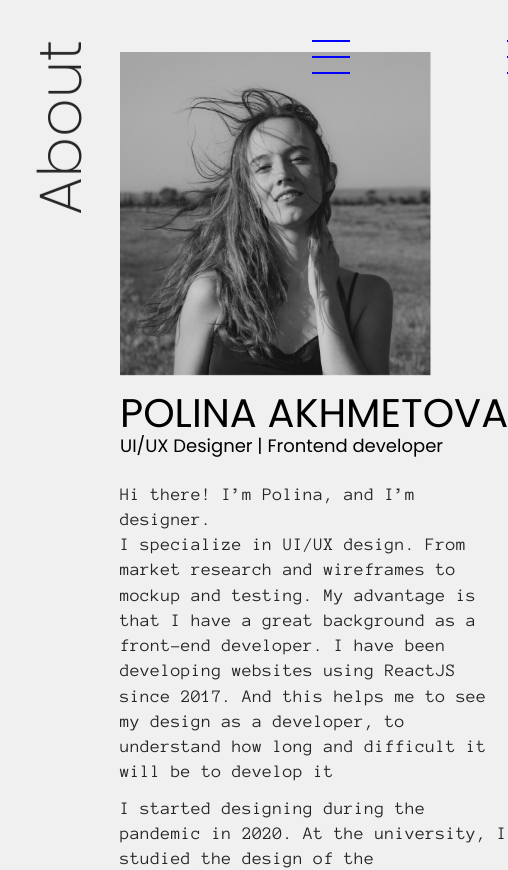
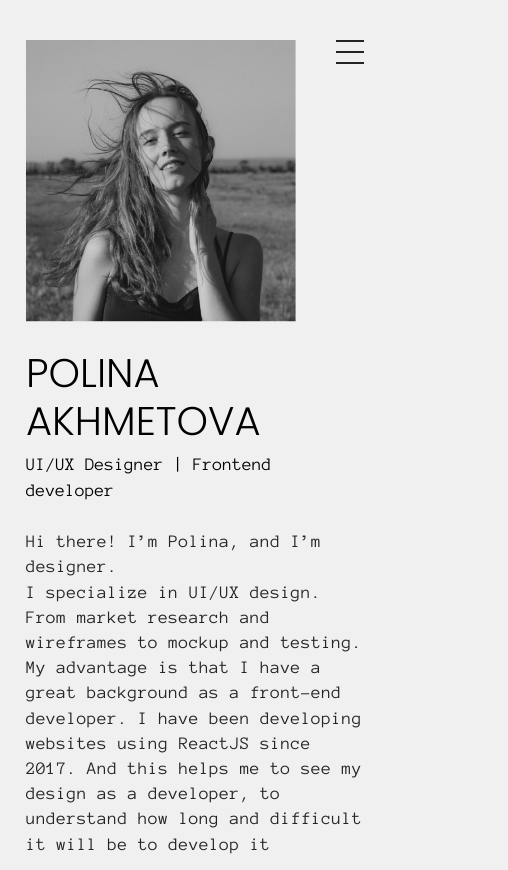
Before and after one commit to an4morph/an4morph.github.io, a React (Create React App) app: page / in a window 390 px wide. Shown: the top 870 px of the page, 508 px wide, since content can reach past the window. Built offline with nearby package versions, Linux system fonts and the light colour scheme.

Commit message:
responsive about

```diff
--- a/public/index.html
+++ b/public/index.html
@@ -7,7 +7,7 @@
 
     <link rel="preconnect" href="https://fonts.googleapis.com">
     <link rel="preconnect" href="https://fonts.gstatic.com" crossorigin>
-    <link href="https://fonts.googleapis.com/css2?family=Anonymous+Pro&family=Poppins:wght@200;400&display=swap" rel="stylesheet">
+    <link href="https://fonts.googleapis.com/css2?family=Anonymous+Pro:wght@400;700&family=Poppins:wght@200;300;400;800;900&display=swap" rel="stylesheet">
 
     <meta
       name="description"
--- a/src/components/about-block/index.tsx
+++ b/src/components/about-block/index.tsx
@@ -1,5 +1,5 @@
 import Photo1 from "../../assets/img/polina-1.png"
-import { Container, FirstLine, FirstText, Job, MiddleTitle, Name, SecondLine, SecondText, ThirdText, Title, TopTitle } from "./styled"
+import { Container, FirstLine, FirstText, Job, MiddleTitle, Name, SecondLine, SecondText, ThirdText, TopTitle } from "./styled"
 
 const TitleBlock = ({ top }: { top?: boolean }) => {
   const TitleWrap = top ? TopTitle : MiddleTitle
--- a/src/components/about-block/styled.ts
+++ b/src/components/about-block/styled.ts
@@ -8,17 +8,20 @@ export const Container = styled.div`
 
   & img {
     width: 80%;
-    margin-top: 3vw;
+    margin-top: 0;
     margin-left: 0;
     align-self: self-start;
 
     @media ${media.tabletM} {
-      width: 24vw;
+      width: 21vw;
+      margin-top: 4vw;
+      margin-left: 5vw;
     }
 
     @media ${media.desktop} {
-      width: 24vw;
+      width: 21vw;
       margin-left: 6vw;
+      margin-top: 3vw;
     }
   }
 
@@ -57,18 +60,9 @@ export const SecondLine = styled.div`
   }
 `
 
-export const Title = styled.div`
-  font-family: ${({ theme }) => theme.fonts.primary};
-  margin-top: 3.6vw;
-  margin-left: 0;
-
-  @media ${media.desktop} {
-    margin-left: 2vw;
-  }
-`
-
-export const TopTitle = styled(Title)`
+export const TopTitle = styled.div`
   display: block;
+  margin-top: 6vw;
 
   @media ${media.tabletM} {
     display: none;
@@ -78,38 +72,47 @@ export const TopTitle = styled(Title)`
   }
 `
 
-export const MiddleTitle = styled(Title)`
+export const MiddleTitle = styled.div`
   display: none;
 
   @media ${media.tabletM} {
     display: block;
+    margin-top: 5.8vw;
   }
   @media ${media.desktop} {
     display: block;
+    margin-top: 4vw;
+    margin-left: 2vw;
   }
 `
 
 export const Name = styled.div`
+  font-family: ${({ theme }) => theme.fonts.primary};
   font-size: 40px;
   text-transform: uppercase;
-  line-height: 40px;
-  white-space: nowrap;
-  margin-bottom: 1.2vw;
+  line-height: 120%;
+  margin-bottom: 2vw;
+  font-weight: 300;
 
+  @media ${media.tabletM} {
+    margin-bottom: 1vw;
+  }
   @media ${media.desktop} {
-    font-size: 4vw;
-    line-height: 4vw;
+    font-size: 3.2vw;
+    line-height: 3.2vw;
+    white-space: nowrap;
+    margin-bottom: 1vw;
   }
 `
 
 export const Job = styled.div`
   font-size: 18px;
-  line-height: 18px;
-  white-space: nowrap;
+  line-height: 140%;
 
   @media ${media.desktop} {
-    font-size: 1.4vw;
-    line-height: 1.4vw;
+    font-size: 1.2vw;
+    line-height: 1.2vw;
+    white-space: nowrap;
   }
 `
 
@@ -120,7 +123,7 @@ export const FirstText = styled.p`
   margin-right: 0;
 
   @media ${media.tabletM} {
-    margin-left: 4.6vw;
+    margin-left: 5.7vw;
   }
 
   @media ${media.desktop} {
@@ -132,18 +135,24 @@ export const FirstText = styled.p`
 export const SecondText = styled.p`
   width: 100%;
   margin-left: 0;
-  margin-top: 3vw;
+  margin-top: 6vw;
+
+  @media ${media.tabletM} {
+    width: 80%;
+    margin-left: 4.8vw;
+  }
 
   @media ${media.desktop} {
-    margin-left: 10vw;
+    margin-left: 12vw;
+    margin-top: 2vw;
   }
 `
 
 export const ThirdText = styled.p`
   width: 100%;
   margin-left: 0;
-  margin-top: 3vw;
-  margin-bottom: 3vw;
+  margin-top: 6vw;
+  margin-bottom: 6vw;
 
   @media ${media.tabletM} {
     width: auto;
--- a/src/components/burger/styled.ts
+++ b/src/components/burger/styled.ts
@@ -1,22 +1,45 @@
 import styled from "styled-components"
 
 import { Colors } from "../../styles/types"
-import { config } from "../../utils/config"
+import { media } from "../../utils/devices"
 
 export const BurgerButton = styled.div<{ $isOpen: boolean }>`
   position: fixed;
-  top: ${`${config.layout.padding.t}px`};
-  right: ${`${config.layout.padding.r}px`};
+  top: 40px;
+  right: 26px;
 
   display: flex;
   flex-direction: column;
   justify-content: space-between;
-  height: 34px;
+  height: 24px;
   cursor: pointer;
 
   & > div {
-    width: 38px;
+    width: 28px;
     height: 2px;
-    background-color: blue;
+    background-color: ${Colors.webBlack};
+
+    @media ${media.tabletS} {
+      width: 30px;
+    }
+    @media ${media.tabletM} {
+      width: 38px;
+    }
+    @media ${media.desktop} {
+      width: 3.2vw;
+      height: 0.2vw;
+    }
+  }
+
+  @media ${media.tabletS} {
+    height: 26px;
+  }
+  @media ${media.tabletM} {
+    height: 34px;
+  }
+  @media ${media.desktop} {
+    top: 3vw;
+    right: 3vw;
+    height: 2.6vw;
   }
 `
--- a/src/components/nav/styled.ts
+++ b/src/components/nav/styled.ts
@@ -1,7 +1,7 @@
 import styled from "styled-components"
 
 import { Colors } from "../../styles/types"
-import { config } from "../../utils/config"
+import { media } from "../../utils/devices"
 
 export const Container = styled.div`
   display: flex;
@@ -9,21 +9,59 @@ export const Container = styled.div`
 `
 
 export const Name = styled.div`
+  display: none;
   position: fixed;
-  top: ${`${config.layout.padding.t}px`};
-  left: ${`${config.layout.padding.l}px`};
-  font-family: ${({ theme }) => theme.fonts.primary};
-  font-size: ${`${config.layout.name}px`};
-  font-weight: 200;
+  top: 40px;
+  left: 26px;
+
   transform: rotate(-90deg) translateX(-100%);
   transform-origin: left top;
-  line-height: ${`${config.layout.name}px`};
+
   color: ${Colors.webBlack};
+  text-transform: uppercase;
+  font-family: ${({ theme }) => theme.fonts.primary};
+  font-weight: 200;
+  font-size: 36px;
+  line-height: 36px;
+
+  @media ${media.tabletS} {
+    display: block;
+  }
+
+  @media ${media.tabletM} {
+    display: block;
+    font-size: 5vw;
+    line-height: 5vw;
+  }
+
+  @media ${media.desktop} {
+    display: block;
+    font-size: 3.2vw;
+    line-height: 3.2vw;
+    top: 3vw;
+    left: 2.4vw;
+  }
 `
 
 export const Content = styled.div`
   width: 100%;
-  margin-top: ${`${config.layout.padding.t}px`};
-  margin-left: ${`${(config.layout.padding.l * 2) + config.layout.name}px`};
-  margin-right: ${`${(config.layout.padding.r * 2) + config.layout.burger.w}px`};
+  margin-top: 40px;
+  margin-left: 26px;
+  margin-right: 26px;
+
+  @media ${media.tabletS} {
+    margin-left: 84px;
+    margin-right: 9.6vw;
+  }
+
+  @media ${media.tabletM} {
+    margin-left: 10.6vw;
+    margin-right: 9vw;
+  }
+
+  @media ${media.desktop} {
+    margin-top: 3vw;
+    margin-left: 9.3vw;
+    margin-right: 9vw;
+  }
 `
```
